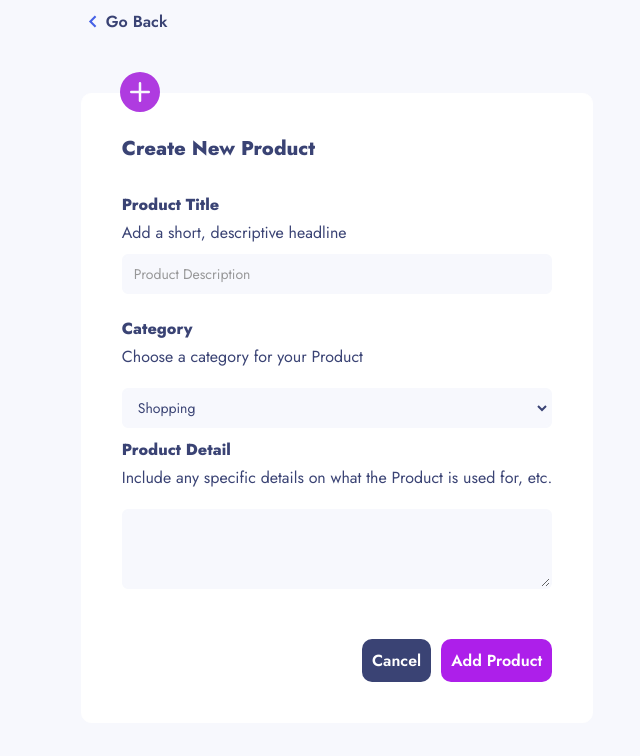
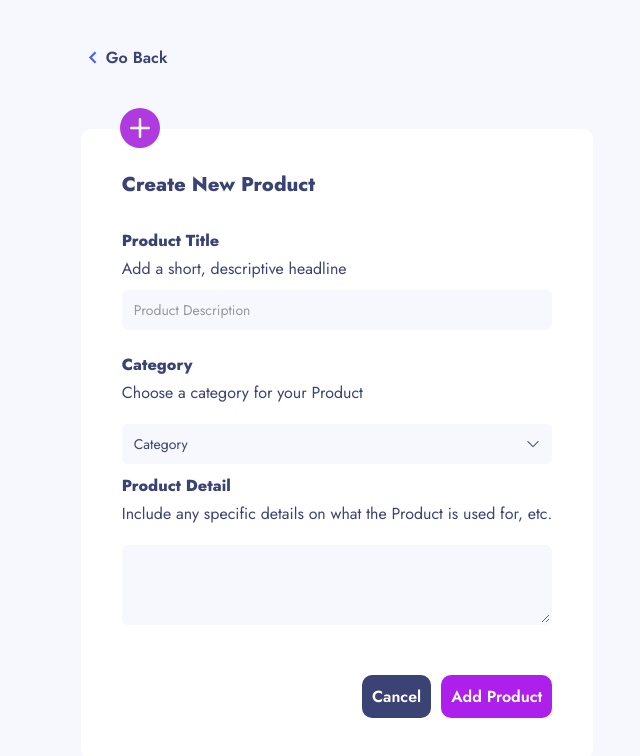
Before and after one commit to ajaysrinivas333/ProductFeedbackApp, a Next.js app: page /add-product in a window 1280 px wide. Shown: the top 756 px of the page, without its empty margins (303-943 px from the left). Built offline with nearby package versions, Linux system fonts and the light colour scheme.

Commit message:
Added Dropdown menu in add product form and extracted categories to seperate file.

```diff
--- a/src/components/UI/Menu.tsx
+++ b/src/components/UI/Menu.tsx
@@ -33,6 +33,7 @@ export const Menu: React.FC<MenuProps> = ({
 	open,
 	onBlur,
 	closedWithMenuItem,
+	style,
 }: MenuProps) => {
 	const MENU_CLOSE_CLASS: string = useMemo<string>(
 		() => `custom-menu ${className ?? ''}`,
@@ -57,7 +58,6 @@ export const Menu: React.FC<MenuProps> = ({
 		// *only triggers when the menu is closed by clicking menu item
 		if (closedWithMenuItem) setMenuClass(MENU_CLOSE_CLASS);
 
-
 		// !This was causing problems with menuclick close will be removed after monitoring for while.
 		// return () => {
 		// 	if (open && current) {
@@ -73,7 +73,13 @@ export const Menu: React.FC<MenuProps> = ({
 	};
 
 	return (
-		<div ref={menuRef} onBlur={onBlurFn} tabIndex={0} className={menuClass}>
+		<div
+			ref={menuRef}
+			style={style}
+			onBlur={onBlurFn}
+			tabIndex={0}
+			className={menuClass}
+		>
 			{children}
 		</div>
 	);
--- /dev/null
+++ b/src/lib/constants.ts
@@ -0,0 +1,11 @@
+export const productCategories = [
+	'All',
+	'Productivity',
+	'Shopping',
+	'Communication',
+	'Music & Audio',
+	'Entertainment',
+	'Business',
+	'Social',
+	'Finance',
+];
--- a/src/pages/add-product/index.tsx
+++ b/src/pages/add-product/index.tsx
@@ -1,4 +1,3 @@
-import { Product } from '@api/types';
 import Card from 'components/UI/Card';
 import React from 'react';
 import styles from '../../styles/addproduct.module.scss';
@@ -6,9 +5,15 @@ import Input from 'components/UI/Input';
 import { useForm } from 'react-hook-form';
 import Button from 'components/UI/Button';
 import { BiChevronLeft } from 'react-icons/bi';
-import { BsPlusCircleFill } from 'react-icons/bs';
+import { BsChevronDown, BsPlusCircleFill } from 'react-icons/bs';
+import { Menu, MenuContainer, MenuItem } from 'components/UI/Menu';
+import { productCategories } from 'lib/constants';
+import { TiTick } from 'react-icons/ti';
+import useMenu from '../../hooks/use-menu';
 
 const AddProductPage = () => {
+	const { open, openMenu, closeMenu } = useMenu();
+	const { handleSubmit } = useForm();
 	return (
 		<div className={styles.addProductContainer}>
 			<div className={styles.innerContainer}>
@@ -18,7 +23,7 @@ const AddProductPage = () => {
 				</div>
 				<Card className={styles.addProductCard}>
 					<BsPlusCircleFill className={styles.plusButton} />
-          <form>
+					<form onSubmit={handleSubmit((d) => console.log(d))}>
 						<div className={styles.addProductWrapper}>
 							<header className={styles.header}>Create New Product</header>
 							<span className={styles.fieldName}>Product Title</span>
@@ -32,12 +37,26 @@ const AddProductPage = () => {
 							/>
 							<span className={styles.fieldName}>Category</span>
 							<label>Choose a category for your Product</label>
-              <select className={styles.dropdown} name='category' id='category'>
-                <option value='Shopping'>Shopping</option>
-                <option value='Music & Audio'>Music & Audio</option>
-                <option value='Productivity'>Productivity</option>
-                <option value='Business'>Business</option>
-              </select>
+
+							<MenuContainer className={styles.dropdownContainer}>
+								<button className={styles.dropdown} onClick={openMenu}>
+									<span>{'Category'}</span>
+									<BsChevronDown />
+								</button>
+								<Menu className={styles.menu} open={open} onBlur={closeMenu}>
+									{productCategories.map((category) => (
+										<MenuItem
+											className={styles.menuItem}
+											onClick={() => {}}
+											key={category}
+										>
+											{category}
+											<span className={'icon'}>{<TiTick />}</span>
+										</MenuItem>
+									))}
+								</Menu>
+							</MenuContainer>
+
 							<span className={styles.fieldName}>Product Detail</span>
 							<label>
 								Include any specific details on what the Product is used for,
--- a/src/styles/addproduct.module.scss
+++ b/src/styles/addproduct.module.scss
@@ -7,7 +7,7 @@
 	align-items: center;
 	justify-content: center;
 	.innerContainer {
-    max-width: min(80vw, 600px);
+		max-width: min(90vw, 600px);
 		min-width: 290px;
 		height: 100%;
 	}
@@ -16,6 +16,8 @@
 		position: relative;
 		width: 100%;
 		margin-top: 50px;
+		margin-bottom: 7%;
+
 		border-radius: 10px;
 		.addProductWrapper {
 			padding: 30px;
@@ -68,7 +70,8 @@
 					font-weight: 400;
 				}
 			}
-
+			.dropdownContainer {
+				width: 100%;
 				.dropdown {
 					font-family: var(--globalFont);
 					color: #3a4374;
@@ -84,6 +87,7 @@
 					padding: 0 10px;
 					transition: all 0.2s ease-in-out;
 					margin-bottom: 10px;
+
 					&:focus {
 						border: 2px solid #7589ec;
 					}
@@ -94,6 +98,22 @@
 						opacity: 0.8;
 						font-size: 14px;
 						font-weight: 400;
+					}
+				}
+				.menu {
+					width: 100%;
+
+					.menuItem:hover {
+						transform: scale(1.01);
+					}
+				}
+
+				.dropdown,
+				.menu .menuItem {
+					display: flex;
+					align-items: center;
+					justify-content: space-between;
+					transition: all 0.2s linear;
 				}
 			}
 
@@ -165,6 +185,7 @@
 	.backButtonWrapper {
 		display: flex;
 		align-items: center;
+		margin-top: 7%;
 		.backButton {
 			text-align: left;
 			width: 100%;
```
Also changed, not shown: src/pages/home/index.tsx (+3 -15 lines). Lines whose indentation alone changed are shown as unchanged.
